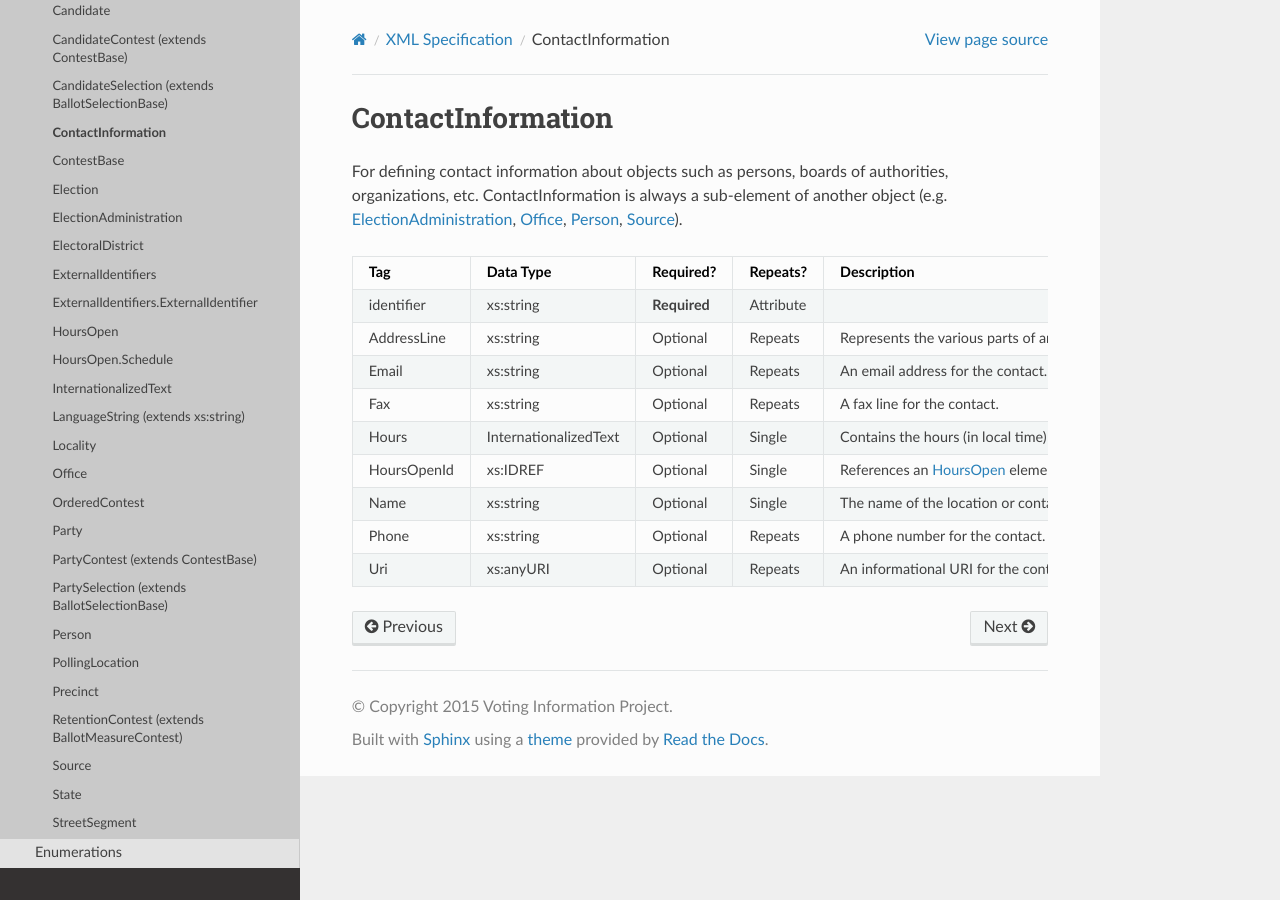
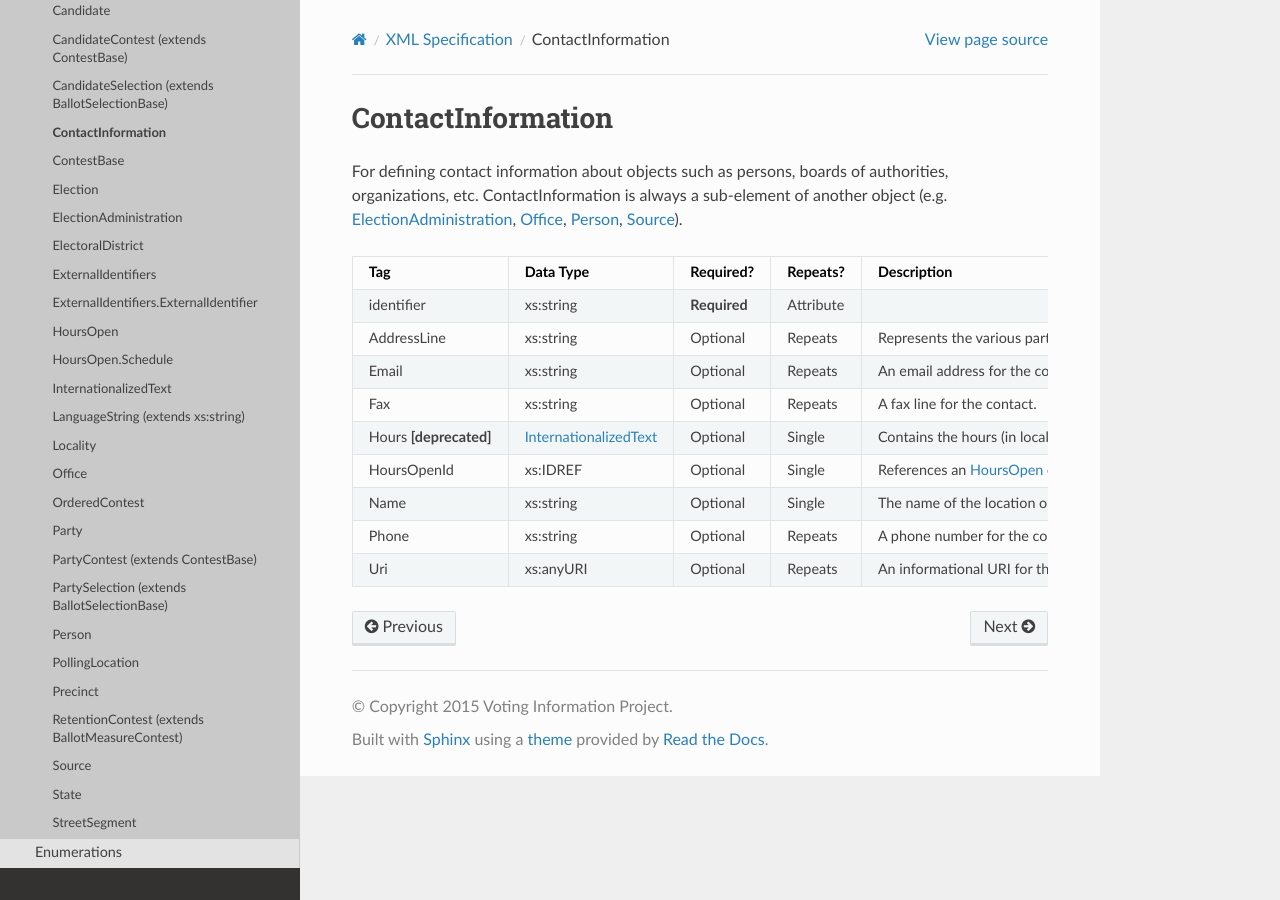
Before and after one commit to votinginfoproject/vip-specification, a Sphinx documentation site: the page built from docs/xml/elements/contact_information.rst, in a window 1280 px wide. Built offline with Sphinx 7.4.7 and the Read the Docs theme 2.0.0, drawn with Linux system fonts in a browser that asks for light colours; some of the changed lines change nothing that is shown.

Commit message:
Added note that `Hours` is deprecated and linked to InternationalizedText element

```diff
--- a/docs/xml/elements/contact_information.rst
+++ b/docs/xml/elements/contact_information.rst
@@ -6,58 +6,66 @@
 :doc:`ElectionAdministration <election_administration>`, :doc:`Office <office>`,
 :doc:`Person <person>`, :doc:`Source <source>`).
 
-+-------------+-----------------------+--------------+-----------+----------------------+----------------------+
-| Tag         | Data Type             | Required?    | Repeats?  | Description          | Error Handling       |
-|             |                       |              |           |                      |                      |
-+=============+=======================+==============+===========+======================+======================+
-| identifier  | xs:string             | **Required** | Attribute |                      |                      |
-+-------------+-----------------------+--------------+-----------+----------------------+----------------------+
-| AddressLine | xs:string             | Optional     | Repeats   |Represents the various|If the field is       |
-|             |                       |              |           |parts of an address to|invalid or not        |
-|             |                       |              |           |a physical location.  |present, the          |
-|             |                       |              |           |                      |implementation is     |
-|             |                       |              |           |                      |required to ignore it.|
-+-------------+-----------------------+--------------+-----------+----------------------+----------------------+
-| Email       | xs:string             | Optional     | Repeats   |An email address for  |If the field is       |
-|             |                       |              |           |the contact.          |invalid or not        |
-|             |                       |              |           |                      |present, the          |
-|             |                       |              |           |                      |implementation is     |
-|             |                       |              |           |                      |required to ignore it.|
-+-------------+-----------------------+--------------+-----------+----------------------+----------------------+
-| Fax         | xs:string             | Optional     | Repeats   |A fax line for the    |If the field is       |
-|             |                       |              |           |contact.              |invalid or not        |
-|             |                       |              |           |                      |present, the          |
-|             |                       |              |           |                      |implementation is     |
-|             |                       |              |           |                      |required to ignore it.|
-+-------------+-----------------------+--------------+-----------+----------------------+----------------------+
-| Hours       | InternationalizedText | Optional     | Single    |Contains the hours (in|If the element is     |
-|             |                       |              |           |local time) that the  |invalid or not        |
-|             |                       |              |           |location is open.     |present, the          |
-|             |                       |              |           |                      |implementation is     |
-|             |                       |              |           |                      |required to ignore it.|
-+-------------+-----------------------+--------------+-----------+----------------------+----------------------+
-| HoursOpenId | xs:IDREF              | Optional     | Single    |References an         |If the field is       |
-|             |                       |              |           |:doc:`HoursOpen       |invalid or not        |
-|             |                       |              |           |<hours_open>` element,|present, the          |
-|             |                       |              |           |which lists the hours |implementation is     |
-|             |                       |              |           |of operation for a    |required to ignore it.|
-|             |                       |              |           |location.             |                      |
-+-------------+-----------------------+--------------+-----------+----------------------+----------------------+
-| Name        | xs:string             | Optional     | Single    |The name of the       |If the field is       |
-|             |                       |              |           |location or contact.  |invalid or not        |
-|             |                       |              |           |                      |present, the          |
-|             |                       |              |           |                      |implementation is     |
-|             |                       |              |           |                      |required to ignore it.|
-+-------------+-----------------------+--------------+-----------+----------------------+----------------------+
-| Phone       | xs:string             | Optional     | Repeats   |A phone number for the|If the field is       |
-|             |                       |              |           |contact.              |invalid or not        |
-|             |                       |              |           |                      |present, the          |
-|             |                       |              |           |                      |implementation is     |
-|             |                       |              |           |                      |required to ignore it.|
-+-------------+-----------------------+--------------+-----------+----------------------+----------------------+
-| Uri         | xs:anyURI             | Optional     | Repeats   |An informational URI  |If the field is       |
-|             |                       |              |           |for the contact or    |invalid or not        |
-|             |                       |              |           |location.             |present, the          |
-|             |                       |              |           |                      |implementation is     |
-|             |                       |              |           |                      |required to ignore it.|
-+-------------+-----------------------+--------------+-----------+----------------------+----------------------+
++----------------+------------------------------+------------------+-----------+----------------------+----------------------+
+| Tag            | Data Type                    | Required?        | Repeats?  | Description          | Error Handling       |
+|                |                              |                  |           |                      |                      |
++================+==============================+==================+===========+======================+======================+
+| identifier     |xs:string                     | **Required**     | Attribute |                      |                      |
++----------------+------------------------------+------------------+-----------+----------------------+----------------------+
+| AddressLine    |xs:string                     | Optional         | Repeats   |Represents the various|If the field is       |
+|                |                              |                  |           |parts of an address to|invalid or not        |
+|                |                              |                  |           |a physical location.  |present, the          |
+|                |                              |                  |           |                      |implementation is     |
+|                |                              |                  |           |                      |required to ignore it.|
++----------------+------------------------------+------------------+-----------+----------------------+----------------------+
+| Email          |xs:string                     | Optional         | Repeats   |An email address for  |If the field is       |
+|                |                              |                  |           |the contact.          |invalid or not        |
+|                |                              |                  |           |                      |present, the          |
+|                |                              |                  |           |                      |implementation is     |
+|                |                              |                  |           |                      |required to ignore it.|
++----------------+------------------------------+------------------+-----------+----------------------+----------------------+
+| Fax            |xs:string                     | Optional         | Repeats   |A fax line for the    |If the field is       |
+|                |                              |                  |           |contact.              |invalid or not        |
+|                |                              |                  |           |                      |present, the          |
+|                |                              |                  |           |                      |implementation is     |
+|                |                              |                  |           |                      |required to ignore it.|
++----------------+------------------------------+------------------+-----------+----------------------+----------------------+
+|Hours           |:doc:`InternationalizedText   |Optional          | Single    |Contains the hours (in|If the element is     |
+|**[deprecated]**|<internationalized_text>`     |                  |           |local time) that the  |invalid or not        |
+|                |                              |                  |           |location is open *(NB:|present, the          |
+|                |                              |                  |           |this element is       |implementation is     |
+|                |                              |                  |           |deprecated in favor of|required to ignore it.|
+|                |                              |                  |           |the more structured   |                      |
+|                |                              |                  |           |:doc:`HoursOpen       |                      |
+|                |                              |                  |           |<hours_open>` element.|                      |
+|                |                              |                  |           |It is strongly        |                      |
+|                |                              |                  |           |encouraged that data  |                      |
+|                |                              |                  |           |providers move toward |                      |
+|                |                              |                  |           |collecting hours in   |                      |
+|                |                              |                  |           |this format)*.        |                      |
++----------------+------------------------------+------------------+-----------+----------------------+----------------------+
+| HoursOpenId    |xs:IDREF                      | Optional         | Single    |References an         |If the field is       |
+|                |                              |                  |           |:doc:`HoursOpen       |invalid or not        |
+|                |                              |                  |           |<hours_open>` element,|present, the          |
+|                |                              |                  |           |which lists the hours |implementation is     |
+|                |                              |                  |           |of operation for a    |required to ignore it.|
+|                |                              |                  |           |location.             |                      |
++----------------+------------------------------+------------------+-----------+----------------------+----------------------+
+| Name           | xs:string                    | Optional         | Single    |The name of the       |If the field is       |
+|                |                              |                  |           |location or contact.  |invalid or not        |
+|                |                              |                  |           |                      |present, the          |
+|                |                              |                  |           |                      |implementation is     |
+|                |                              |                  |           |                      |required to ignore it.|
++----------------+------------------------------+------------------+-----------+----------------------+----------------------+
+| Phone          | xs:string                    | Optional         | Repeats   |A phone number for the|If the field is       |
+|                |                              |                  |           |contact.              |invalid or not        |
+|                |                              |                  |           |                      |present, the          |
+|                |                              |                  |           |                      |implementation is     |
+|                |                              |                  |           |                      |required to ignore it.|
++----------------+------------------------------+------------------+-----------+----------------------+----------------------+
+| Uri            | xs:anyURI                    | Optional         | Repeats   |An informational URI  |If the field is       |
+|                |                              |                  |           |for the contact or    |invalid or not        |
+|                |                              |                  |           |location.             |present, the          |
+|                |                              |                  |           |                      |implementation is     |
+|                |                              |                  |           |                      |required to ignore it.|
++----------------+------------------------------+------------------+-----------+----------------------+----------------------+
```
